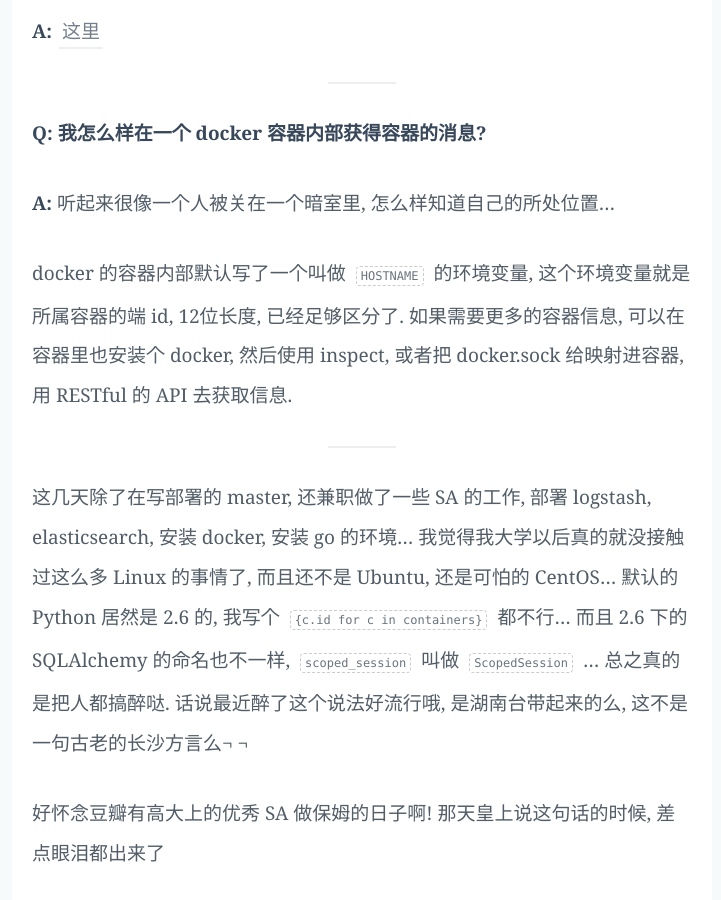
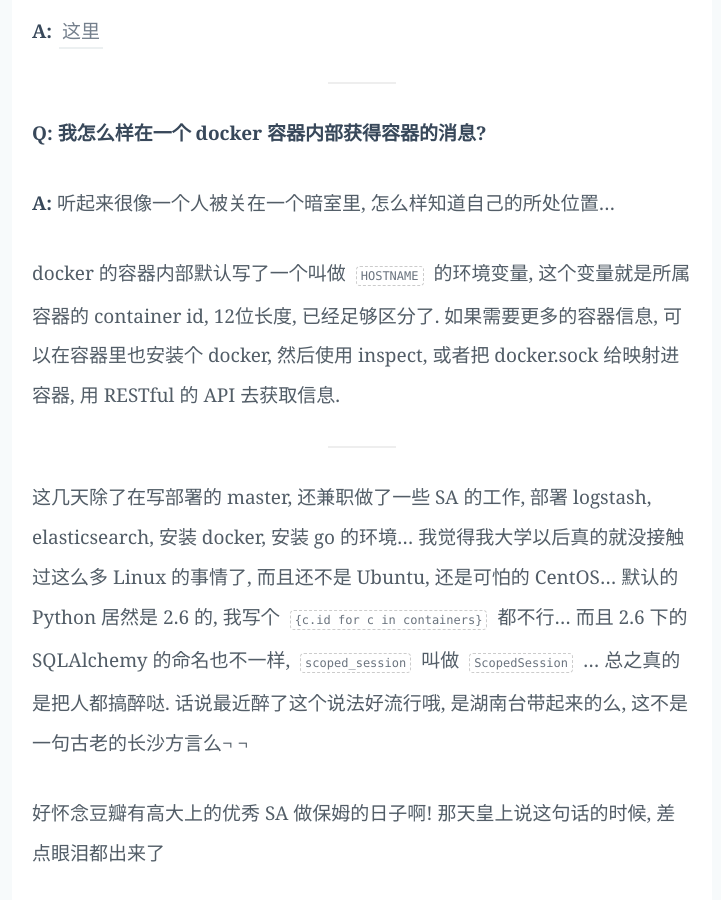
Before and after one commit to tonicmuroq/tonicmuroq.github.io, a Jekyll site: the page built from _posts/tech/2014/2014-08-05-docker-qa.md, in a window 1280 px wide and 900 px high, scrolled down 2411 px. Shown: the whole window, without its empty margins (278-999 px from the left). Built offline with Jekyll 4.4.1, drawn with Linux system fonts in a browser that asks for light colours; Markdown is read by kramdown in place of the engine named in the settings.

Commit message:
fix typo

```diff
--- a/_posts/tech/2014/2014-08-05-docker-qa.md
+++ b/_posts/tech/2014/2014-08-05-docker-qa.md
@@ -90,7 +90,7 @@ WantedBy=multi-user.target
 
 **A:** 听起来很像一个人被关在一个暗室里, 怎么样知道自己的所处位置...
 
-docker 的容器内部默认写了一个叫做 `HOSTNAME` 的环境变量, 这个环境变量就是所属容器的端 id, 12位长度, 已经足够区分了. 如果需要更多的容器信息, 可以在容器里也安装个 docker, 然后使用 inspect, 或者把 docker.sock 给映射进容器, 用 RESTful 的 API 去获取信息.
+docker 的容器内部默认写了一个叫做 `HOSTNAME` 的环境变量, 这个变量就是所属容器的 container id, 12位长度, 已经足够区分了. 如果需要更多的容器信息, 可以在容器里也安装个 docker, 然后使用 inspect, 或者把 docker.sock 给映射进容器, 用 RESTful 的 API 去获取信息.
 
 ---
 
```
